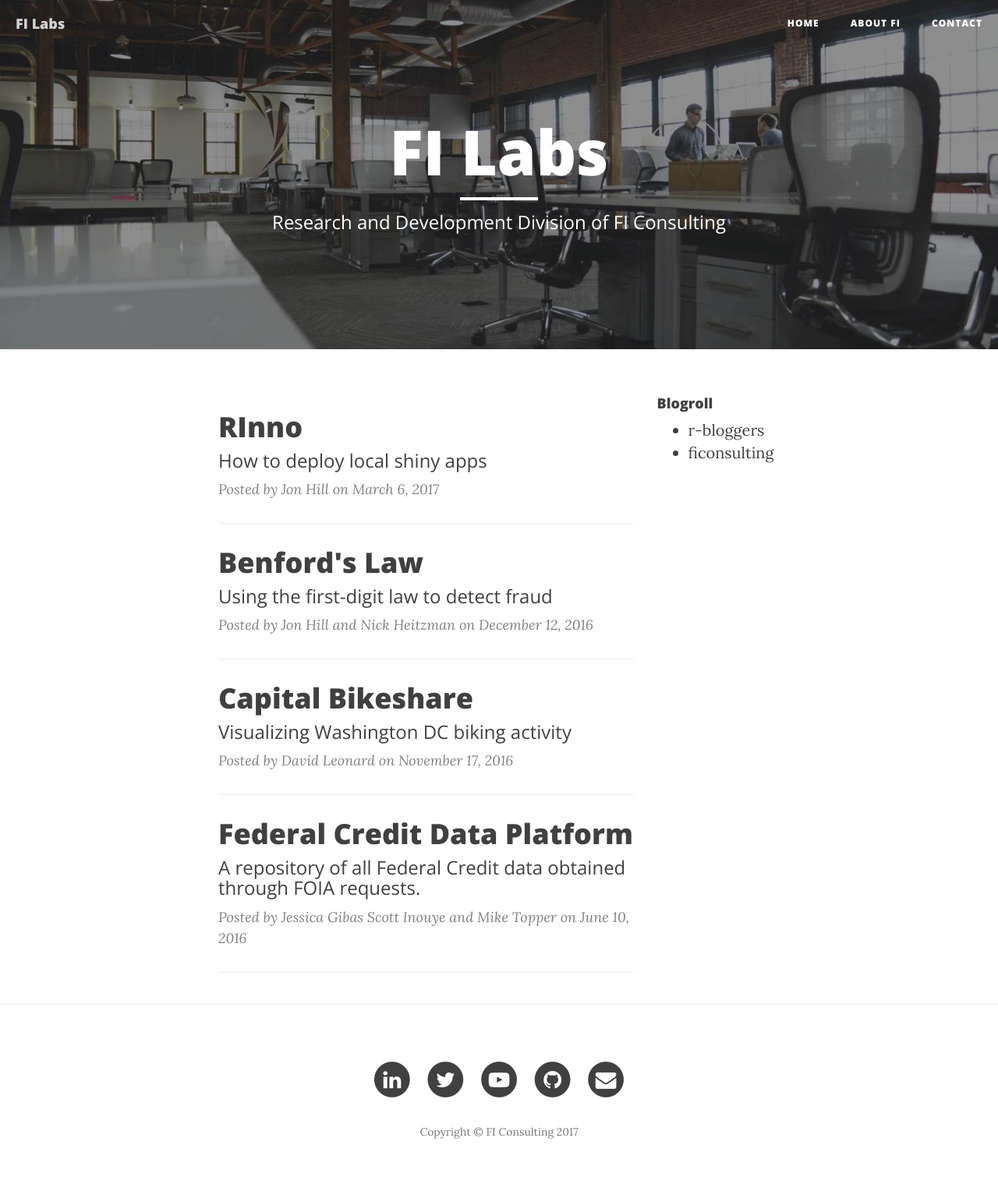
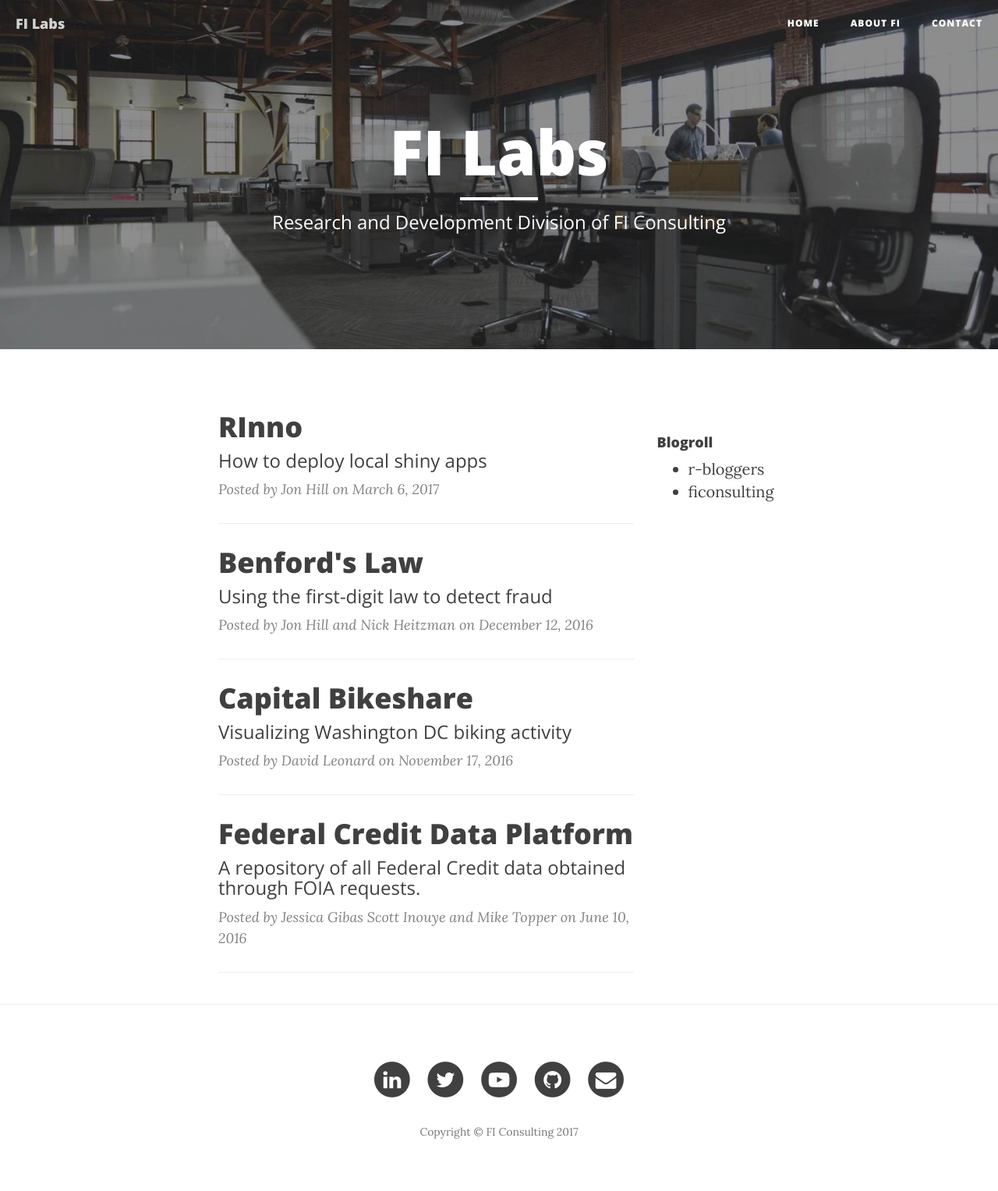
Before and after one commit to ficonsulting/filabs, a Jekyll site: the page built from index.html, in a window 1280 px wide. Shown: the whole page at 78% size. Built offline with Jekyll 4.4.1, drawn with Linux system fonts in a browser that asks for light colours; nearby versions of some CDN libraries; the list of posts is cut into pages by our own code.

Commit message:
Update syntax.css

```diff
--- a/css/syntax.css
+++ b/css/syntax.css
@@ -83,3 +83,8 @@
 .highlight .vi { color: teal; }
 .highlight .il { color: #009999; }
 .highlight .gc { color: #999; background-color: #EAF2F5; }
+
+.sidebar-column {
+  float: right;
+  padding-top: 50px; /* extra space padding */
+}
```
